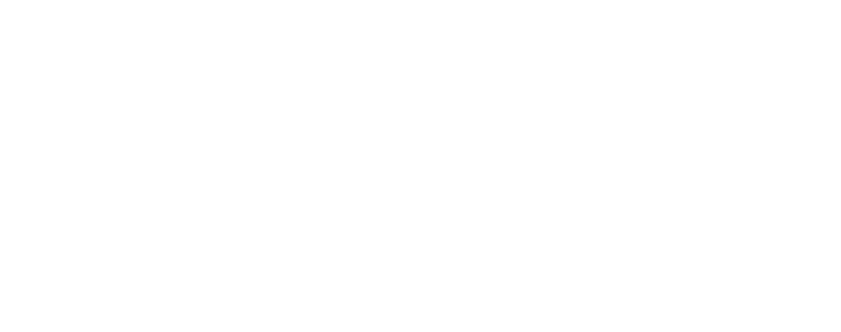
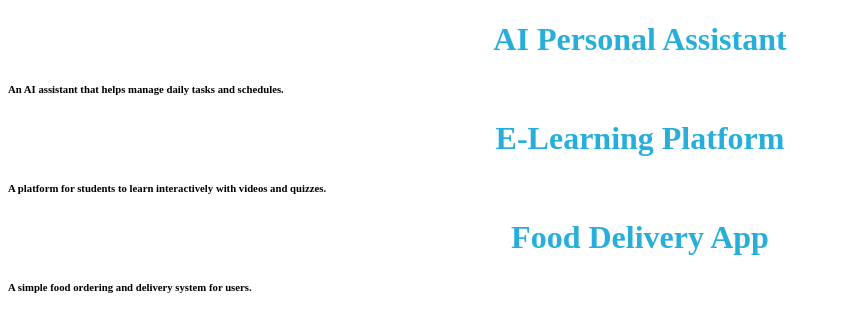
Before and after one commit to acciojob/render-multiple-component-react-akhssm, a React app: page / in a window 1280 px wide. Shown: the whole page, without its empty margins (0-841 px from the left). Built offline with nearby package versions, Linux system fonts and the light colour scheme.

Commit message:
Wrote code according to the given description

```diff
--- a/src/components/App.js
+++ b/src/components/App.js
@@ -1,11 +1,32 @@
-import React, {Component, useState} from "react";
-import '../styles/App.css';
+import React from "react";
+import "../styles/App.css";
 
 const App = () => {
+  const projects = [
+    {
+      name: "AI Personal Assistant",
+      description: "An AI assistant that helps manage daily tasks and schedules."
+    },
+    {
+      name: "E-Learning Platform",
+      description: "A platform for students to learn interactively with videos and quizzes."
+    },
+    {
+      name: "Food Delivery App",
+      description: "A simple food ordering and delivery system for users."
+    }
+  ];
+
   return (
-    <div id="main"></div>
-  )
-}
-
+    <div id="main" className="ns-wrapper">
+      {projects.map((project, index) => (
+        <div key={index}>
+          <h1 data-ns-test="project-name">{project.name}</h1>
+          <h6 data-ns-test="project-description">{project.description}</h6>
+        </div>
+      ))}
+    </div>
+  );
+};
 
 export default App;
--- a/src/index.html
+++ b/src/index.html
@@ -3,10 +3,9 @@
 <head>
 <meta charset="UTF-8">
 <meta name="viewport" content="width=device-width, initial-scale=1.0">
-<meta http-equiv="X-UA-Compatible" content="ie=edge">
 <title>React Boilerplate</title>
 </head>
 <body>
-<div id="root">
-</div>
+<div id="root"></div>
+</body>
 </html>
```
